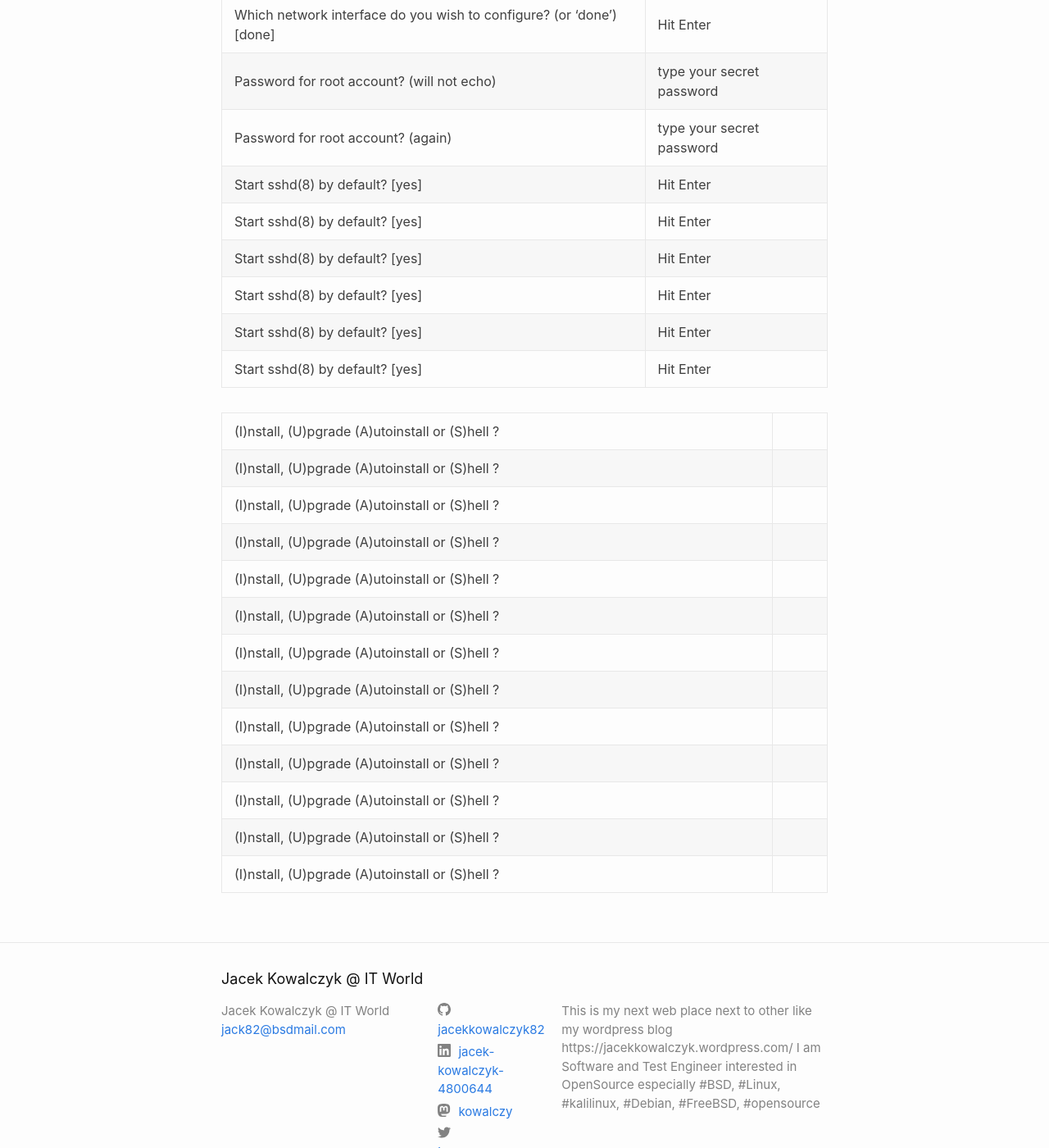
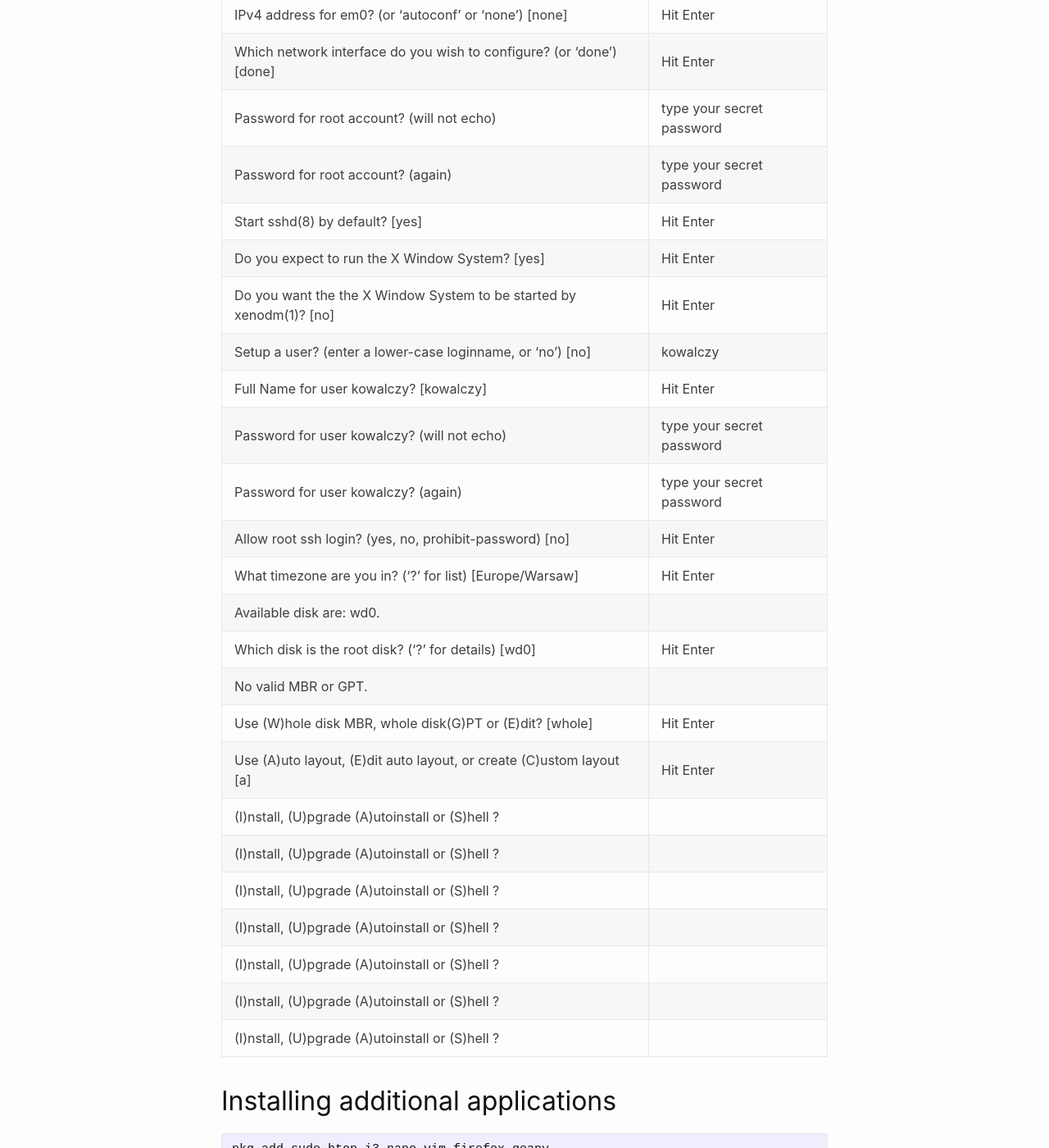
Before and after one commit to jacekkowalczyk82/jacekkowalczyk82.github.io, a Jekyll site: the page built from _posts/2019-03-07-how-to-install-openbsd64-with-dwm.markdown, in a window 1280 px wide and 1400 px high, scrolled down 740 px. Shown: the whole window at 82% size. Built offline with Jekyll 4.4.1, drawn with Linux system fonts in a browser that asks for light colours; some of the changed text lies outside the part shown.

Commit message:
updated manual for openbsd

````diff
--- a/_posts/2019-03-07-how-to-install-openbsd64-with-dwm.markdown
+++ b/_posts/2019-03-07-how-to-install-openbsd64-with-dwm.markdown
@@ -13,22 +13,30 @@ When OpenBSD is booted from instalation image, it will start ask questions:
 
 |Question | Answer |
 |---------|--------|
-|Welcome to the OpenBSD/amd64 6.4 installation program. | i |
-|Choose your keyboard layout                            | pl|
-|System hostname                                        | openbsd64 |
+|Welcome to the OpenBSD/amd64 6.4 installation program.   |           |
+|(I)nstall, (U)pgrade (A)utoinstall or (S)hell ?          | i         |
+|Choose your keyboard layout                              | pl        |
+|System hostname                                          | openbsd64 |
 |Which network interface do you wish to configure? (or 'done') [em0]| Hit Enter |
-|IPv4 address for em0? (or 'dhcp' or 'none') [dhcp]     | Hit Enter |
-|IPv4 address for em0? (or 'autoconf' or 'none') [none] | Hit Enter |
+|IPv4 address for em0? (or 'dhcp' or 'none') [dhcp]       | Hit Enter |
+|IPv4 address for em0? (or 'autoconf' or 'none') [none]   | Hit Enter |
 |Which network interface do you wish to configure? (or 'done') [done]| Hit Enter |
-|Password for root account? (will not echo)             | type your secret password |
-|Password for root account? (again)                     | type your secret password |
-|Start sshd(8) by default? [yes]       | Hit Enter |
-|Start sshd(8) by default? [yes]       | Hit Enter |
-|Start sshd(8) by default? [yes]       | Hit Enter |
-|Start sshd(8) by default? [yes]       | Hit Enter |
-|Start sshd(8) by default? [yes]       | Hit Enter |
-|Start sshd(8) by default? [yes]       | Hit Enter |
-
+|Password for root account? (will not echo)               | type your secret password |
+|Password for root account? (again)                       | type your secret password |
+|Start sshd(8) by default? [yes]                          | Hit Enter |
+|Do you expect to run the X Window System? [yes]          | Hit Enter |
+|Do you want the the X Window System to be started by xenodm(1)? [no]       | Hit Enter |
+|Setup a user? (enter a lower-case loginname, or 'no') [no]       | kowalczy |
+|Full Name for user kowalczy? [kowalczy]                  | Hit Enter |
+|Password for user kowalczy? (will not echo)              | type your secret password |
+|Password for user kowalczy? (again)                      | type your secret password |
+|Allow root ssh login? (yes, no, prohibit-password) [no]  | Hit Enter |
+|What timezone are you in? ('?'  for list) [Europe/Warsaw]| Hit Enter |
+|Available disk are: wd0.                                 |           |
+|Which disk is the root disk?  ('?'  for details) [wd0]   | Hit Enter |
+|No valid MBR or GPT.                                     |           |
+|Use (W)hole disk MBR, whole disk(G)PT or (E)dit? [whole] | Hit Enter |
+|Use (A)uto layout, (E)dit auto layout, or create (C)ustom layout [a]| Hit Enter |
 |(I)nstall, (U)pgrade (A)utoinstall or (S)hell ?        |   |
 |(I)nstall, (U)pgrade (A)utoinstall or (S)hell ?        |   |
 |(I)nstall, (U)pgrade (A)utoinstall or (S)hell ?        |   |
@@ -36,9 +44,12 @@ When OpenBSD is booted from instalation image, it will start ask questions:
 |(I)nstall, (U)pgrade (A)utoinstall or (S)hell ?        |   |
 |(I)nstall, (U)pgrade (A)utoinstall or (S)hell ?        |   |
 |(I)nstall, (U)pgrade (A)utoinstall or (S)hell ?        |   |
-|(I)nstall, (U)pgrade (A)utoinstall or (S)hell ?        |   |
-|(I)nstall, (U)pgrade (A)utoinstall or (S)hell ?        |   |
-|(I)nstall, (U)pgrade (A)utoinstall or (S)hell ?        |   |
-|(I)nstall, (U)pgrade (A)utoinstall or (S)hell ?        |   |
-|(I)nstall, (U)pgrade (A)utoinstall or (S)hell ?        |   |
-|(I)nstall, (U)pgrade (A)utoinstall or (S)hell ?        |   |
+
+
+## Installing additional applications
+
+```
+pkg_add sudo htop i3 nano vim firefox geany
+
+
+```
````
